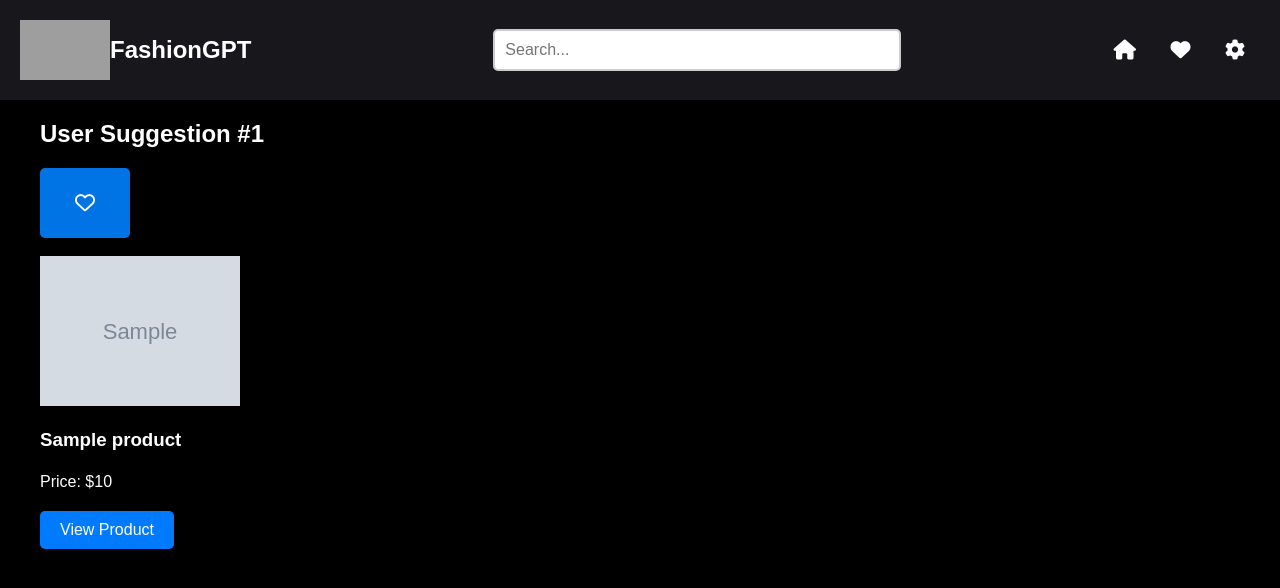
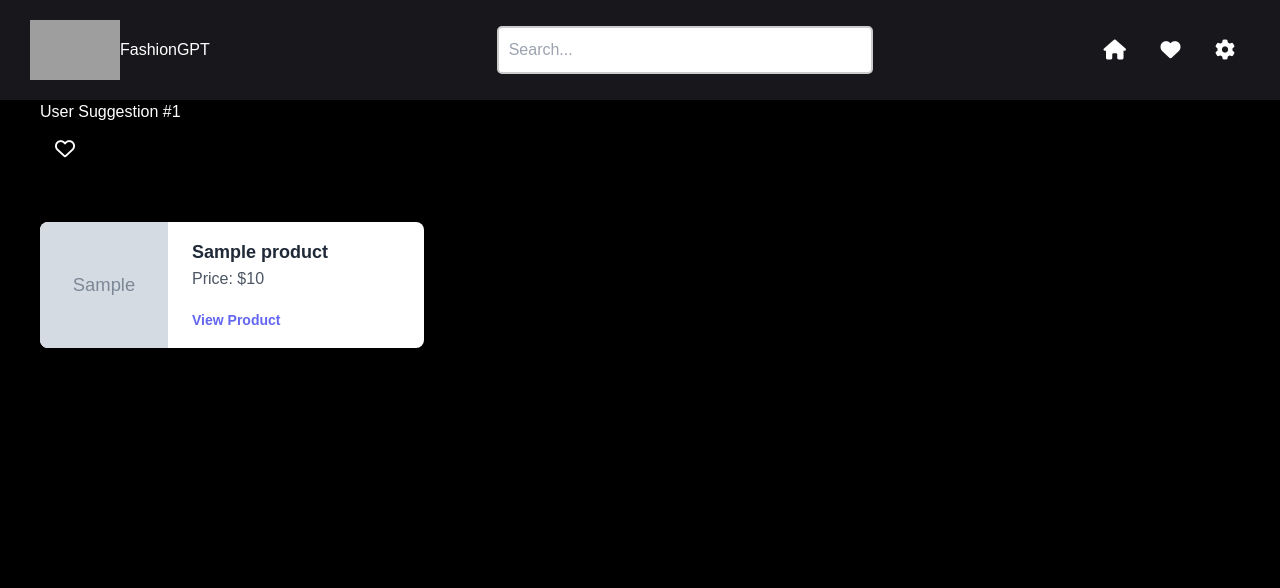
Before and after one commit to KatieOrtiz/FashionGPT, a Flask app: template templates/dashboard.html in a window 1280 px wide. Shown: the top 588 px of the page. Run offline with Flask 3, Linux system fonts and the light colour scheme; the template is opened without the code that fills it: most values are stand-ins (such as "Sample title", 1, 10 or a date in 2020); grey boxes marked "Sample" are stand-in pictures; some libraries are stand-ins or nearby versions; grey boxes are pictures that could not be loaded.

Commit message:
Update dashboard.html

```diff
--- a/templates/dashboard.html
+++ b/templates/dashboard.html
@@ -5,6 +5,7 @@
     <meta name="viewport" content="width=device-width, initial-scale=1.0">
     <link rel="stylesheet" href="static/styles.css">
     <link rel="stylesheet" href="https://cdnjs.cloudflare.com/ajax/libs/font-awesome/6.3.0/css/all.min.css">
+    <script src="https://cdn.tailwindcss.com"></script>
     <title>Dashboard</title>
 </head>
 <body class="single-section-page">
@@ -44,16 +45,24 @@
       </button>
         <div class="suggested-products">
           <br>
-            {% for product in products %}
-            <div class="clothing-item-tile">
-                <!-- Display product image -->
-                <img class="product-image" src="{{ product.image }}" alt="Product Image" style="max-width: 200px; max-height: 200px;">
-                <h3>{{ product.name }}</h3>
-                <p>Price: ${{ product.price }}</p>
+          <div class="clothing-item-tile">
+            <!-- Display product image -->
+            <div class="mt-6 grid gap-6 lg:grid-cols-2 xl:grid-cols-3">
+                  {% for product in products %}
+                  <div class="flex item-center rounded-lg bg-white shadow-lg overflow-hidden w-96">
+                    <img src="{{ product.image }}" alt="Product Image" class="bg-contain h-full w-32 flex-shrink-0">
+                    <div class="px-6 py-4">
+                      <h3 class="text-lg font-semibold text-gray-800">{{ product.name }}</h3>
+                      <p class="text-gray-600">Price: ${{ product.price }}</p>
+                      <div class="mt-4">
+                        <a  href="{{ product.link }}" target="_blank" class="text-indigo-500 hover:text-indigo-400 font-semibold text-sm">View Product</a>
+                      </div>
+                    </div>
+                  </div>
+                  {% endfor %}
+                </div>
                 <!-- Add more details if needed -->
-                <a class="viewProductbtn" href="{{ product.link }}" target="_blank">View Product</a>
             </div>
-            {% endfor %}
         </div>
 
     </div>
```
